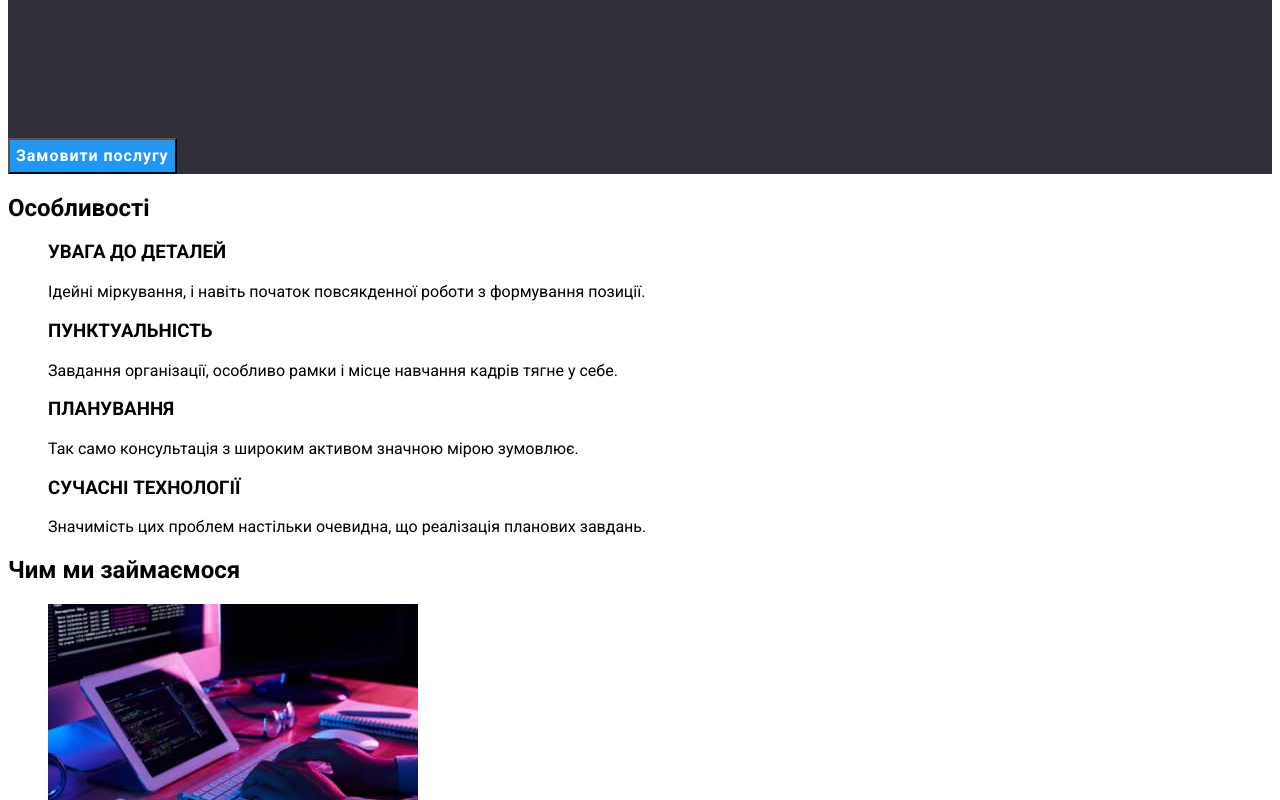
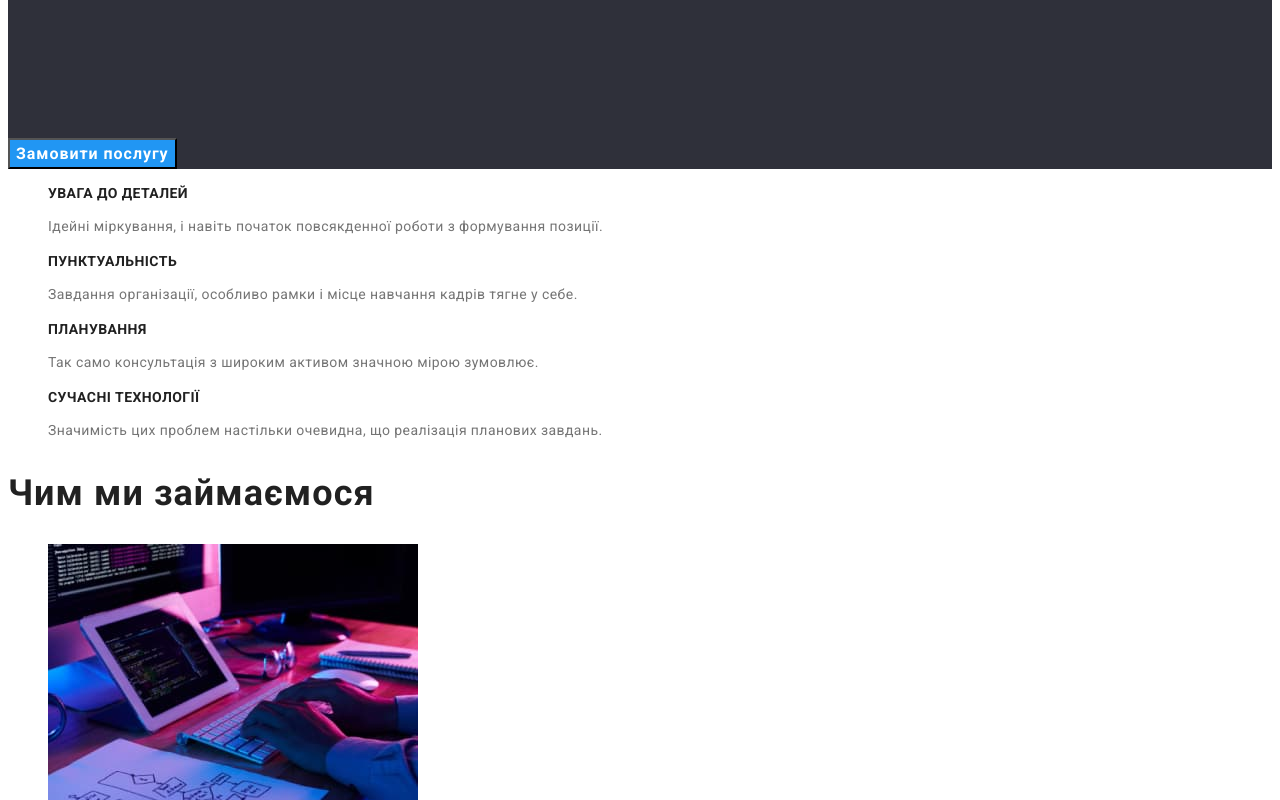
Before and after one commit to milevskiyT/goit-markup-hw-02, a plain HTML site: page index.html in a window 1280 px wide. Shown: the part 700-1500 px from the top of the page. Drawn offline with Linux system fonts and the light colour scheme.

Commit message:
work with style

```diff
--- a/index.html
+++ b/index.html
@@ -38,27 +38,35 @@
       <section class="hero">
         <h1 class="hero-title">Ефективні рішення для вашого бізнесу</h1>
         <!-- TO DO BUTTON -->
-        <button type="button" class="button-portfolio button-hero">Замовити послугу</button>
+        <button type="button" class="button-hero button-portfolio">Замовити послугу</button>
       </section>
       <section class="section">
         <!-- Hiden after-->
-        <h2 class="section-tittle">Особливості</h2>
+        <h2 class="visually-hidden">Особливості</h2>
         <ul>
           <li>
-            <h3>УВАГА ДО ДЕТАЛЕЙ</h3>
-            <p>Ідейні міркування, і навіть початок повсякденної роботи з формування позиції.</p>
+            <h3 class="peculiarities">УВАГА ДО ДЕТАЛЕЙ</h3>
+            <p class="peculiarities-list">
+              Ідейні міркування, і навіть початок повсякденної роботи з формування позиції.
+            </p>
           </li>
           <li>
-            <h3>ПУНКТУАЛЬНІСТЬ</h3>
-            <p>Завдання організації, особливо рамки і місце навчання кадрів тягне у себе.</p>
+            <h3 class="peculiarities">ПУНКТУАЛЬНІСТЬ</h3>
+            <p class="peculiarities-list">
+              Завдання організації, особливо рамки і місце навчання кадрів тягне у себе.
+            </p>
           </li>
           <li>
-            <h3>ПЛАНУВАННЯ</h3>
-            <p>Так само консультація з широким активом значною мірою зумовлює.</p>
+            <h3 class="peculiarities">ПЛАНУВАННЯ</h3>
+            <p class="peculiarities-list">
+              Так само консультація з широким активом значною мірою зумовлює.
+            </p>
           </li>
           <li>
-            <h3>СУЧАСНІ ТЕХНОЛОГІЇ</h3>
-            <p>Значимість цих проблем настільки очевидна, що реалізація планових завдань.</p>
+            <h3 class="peculiarities">СУЧАСНІ ТЕХНОЛОГІЇ</h3>
+            <p class="peculiarities-list">
+              Значимість цих проблем настільки очевидна, що реалізація планових завдань.
+            </p>
           </li>
         </ul>
       </section>
@@ -76,23 +84,23 @@
         <ul>
           <li>
             <img src="./images/teamcard1.jpg" alt="Дизайнер" width="270" height="370" />
-            <h3>Ігор Дем'яненко</h3>
-            <p>Product Designer</p>
+            <h3 class="team">Ігор Дем'яненко</h3>
+            <p class="team-work">Product Designer</p>
           </li>
           <li>
             <img src="./images/teamсard2.jpg" alt="Розробник" width="270" height="370" />
-            <h3>Ольга Рєпіна</h3>
-            <p>Frontend Developer</p>
+            <h3 class="team">Ольга Рєпіна</h3>
+            <p class="team-work">Frontend Developer</p>
           </li>
           <li>
             <img src="./images/teamсard3.jpg" alt="Маркетинг" width="270" height="370" />
-            <h3>Микола Тарасов</h3>
-            <p>Marketing</p>
+            <h3 class="team">Микола Тарасов</h3>
+            <p class="team-work">Marketing</p>
           </li>
           <li>
             <img src="./images/teamcard4.jpg" alt="Дизайнер" width="270" height="370" />
-            <h3>Михайло Єрмаков</h3>
-            <p>UI Designer</p>
+            <h3 class="team">Михайло Єрмаков</h3>
+            <p class="team-work">UI Designer</p>
           </li>
         </ul>
       </section>
--- a/сss/styles.css
+++ b/сss/styles.css
@@ -6,6 +6,7 @@
   --secondary-text: rgba(117, 117, 117, 1);
   --third-text: rgba(255, 255, 255, 0.6);
   --hero-color: rgba(47, 48, 58, 1);
+  --active-button: rgba(24, 140, 232, 1);
 }
 
 body {
@@ -86,7 +87,7 @@ ul {
   font-size: Medium;
   font-size: 16px;
   line-height: 1.6;
-  align: Center;
+  box-align: Center;
   vertical-align: Top;
   letter-spacing: 3%;
   color: var(--primary-text-color);
@@ -171,8 +172,59 @@ ul {
   font-style: normal;
   font-weight: 700;
   font-size: 16px;
-  line-height: 30px;
+  line-height: 1.6;
   letter-spacing: 0.06em;
   color: var(--primary-background-color);
   background-color: var(--logo-link-color);
 }
+.button-hero:hover,
+.button-hero:focus {
+  color: var(--primary-background-color);
+  background-color: var(--active-button);
+}
+/* пер(peculiarities)-особливості */
+.peculiarities {
+  font-family: 'Roboto';
+  font-style: normal;
+  font-weight: 700;
+  font-size: 14px;
+  line-height: 1.15;
+  letter-spacing: 0.03em;
+  color: var(--primary-text-color);
+}
+.peculiarities-list {
+  font-family: 'Roboto';
+  font-style: normal;
+  font-weight: 400;
+  font-size: 14px;
+  line-height: 1.7;
+  letter-spacing: 0.03em;
+  color: var(--secondary-text);
+}
+.section-tittle {
+  font-family: 'Roboto';
+  font-style: normal;
+  font-weight: 700;
+  font-size: 36px;
+  line-height: 1.16;
+  letter-spacing: 0.03em;
+  color: var(--primary-text-color);
+}
+.team {
+  font-family: 'Roboto';
+  font-style: normal;
+  font-weight: 500;
+  font-size: 16px;
+  line-height: 1.2;
+  letter-spacing: 0.03em;
+  color: var(--primary-text-color);
+}
+.team-work {
+  font-family: 'Roboto';
+  font-style: normal;
+  font-weight: 400;
+  font-size: 16px;
+  line-height: 1.2;
+  letter-spacing: 0.03em;
+  color: var(--secondary-text);
+}
```
